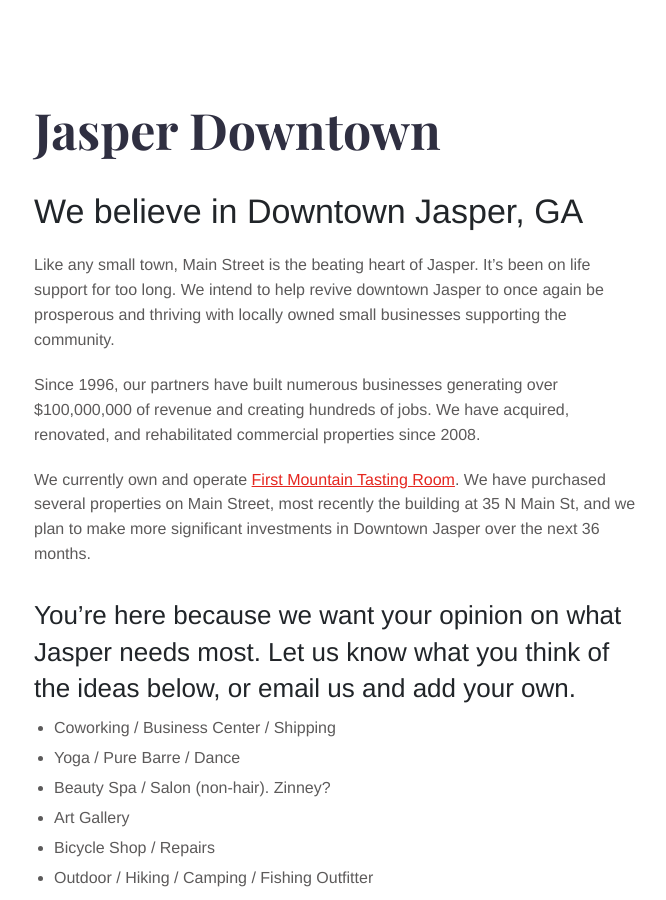
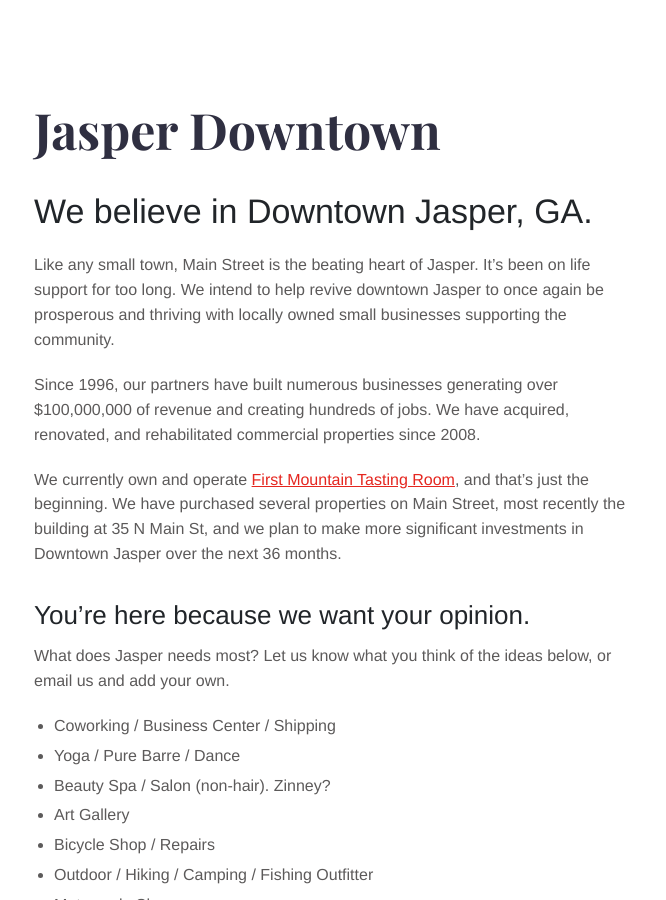
Before and after one commit to jcornelius/jasperdowntown, a Jekyll site: the page built from index.md, in a window 1280 px wide and 900 px high. Shown: the whole window, without its empty margins (301-967 px from the left). Built offline with Jekyll 4.4.1, drawn with Linux system fonts in a browser that asks for light colours.

Commit message:
Update index.md

```diff
--- a/index.md
+++ b/index.md
@@ -4,15 +4,17 @@ layout: page
 description: An investment group who believes in downtown Jasper, GA.
 ---
 
-# We believe in Downtown Jasper, GA
+# We believe in Downtown Jasper, GA.
 
 Like any small town, Main Street is the beating heart of Jasper. It's been on life support for too long. We intend to help revive downtown Jasper to once again be prosperous and thriving with locally owned small businesses supporting the community.
 
 Since 1996, our partners have built numerous businesses generating over $100,000,000 of revenue and creating hundreds of jobs. We have acquired, renovated, and rehabilitated commercial properties since 2008.
 
-We currently own and operate <a href="https://www.firstmountaintasting.com">First Mountain Tasting Room</a>. We have purchased several properties on Main Street, most recently the building at 35 N Main St, and we plan to make more significant investments in Downtown Jasper over the next 36 months.
+We currently own and operate <a href="https://www.firstmountaintasting.com">First Mountain Tasting Room</a>, and that's just the beginning. We have purchased several properties on Main Street, most recently the building at 35 N Main St, and we plan to make more significant investments in Downtown Jasper over the next 36 months.
 
-## You’re here because we want your opinion on what Jasper needs most. Let us know what you think of the ideas below, or email us and add your own.
+## You’re here because we want your opinion.
+
+What does Jasper needs most? Let us know what you think of the ideas below, or email us and add your own.
 
 - Coworking / Business Center / Shipping
 - Yoga / Pure Barre / Dance
```
